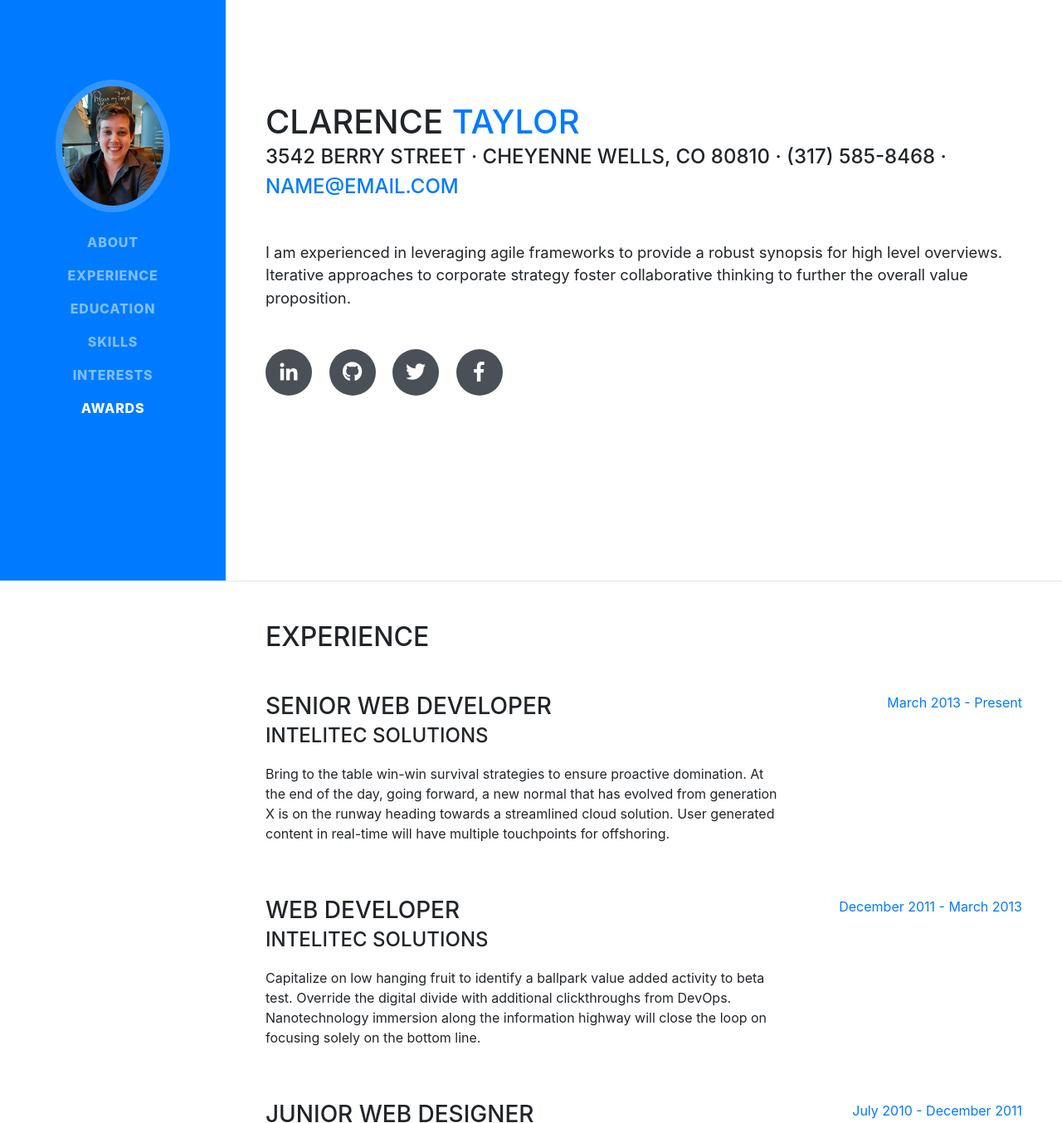
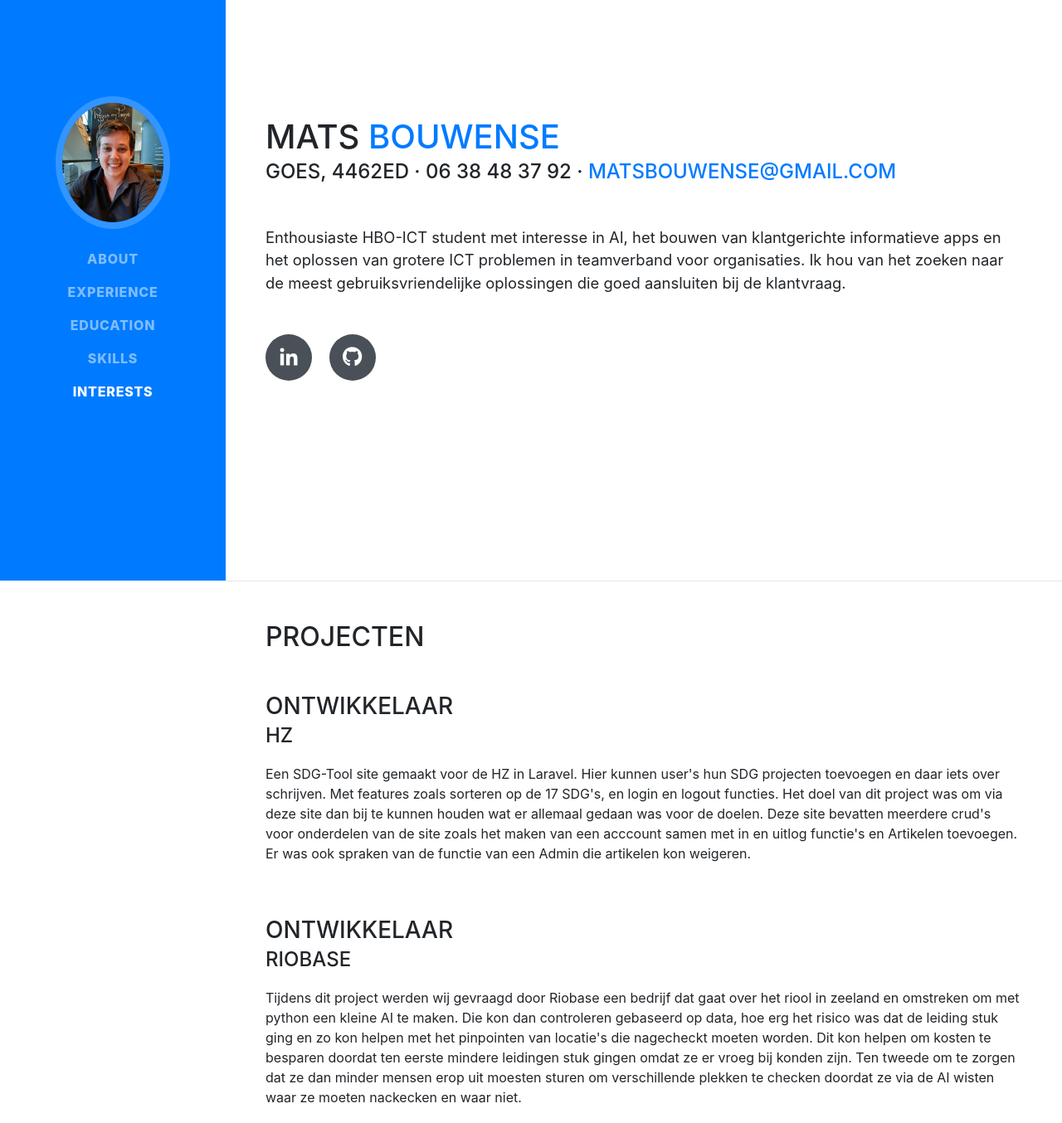
Before and after one commit to MatsBNL/Git-Portfolio, a website with bundled scripts: page index.html in a window 1280 px wide. Shown: the part 100-1454 px from the top of the page at 83% size. Built offline with nearby package versions, Linux system fonts and the light colour scheme; a web font is replaced by a local one.

Commit message:
Projecten

```diff
--- a/index.html
+++ b/index.html
@@ -52,9 +52,7 @@
           <li class="nav-item">
             <a class="nav-link js-scroll-trigger" href="#interests">Interests</a>
           </li>
-          <li class="nav-item">
-            <a class="nav-link js-scroll-trigger" href="#awards">Awards</a>
-          </li>
+
         </ul>
       </div>
     </nav>
@@ -63,25 +61,19 @@
 
       <section class="resume-section p-3 p-lg-5 d-flex d-column" id="about">
         <div class="my-auto">
-          <h1 class="mb-0">Clarence
-            <span class="text-primary">Taylor</span>
+          <h1 class="mb-0">Mats
+            <span class="text-primary">Bouwense</span>
           </h1>
-          <div class="subheading mb-5">3542 Berry Street · Cheyenne Wells, CO 80810 · (317) 585-8468 ·
-            <a href="mailto:name@email.com">name@email.com</a>
+          <div class="subheading mb-5"> Goes, 4462ED · 06 38 48 37 92 ·
+            <a href="mailto:matsbouwense@gmail.com">matsbouwense@gmail.com</a>
           </div>
-          <p class="lead mb-5">I am experienced in leveraging agile frameworks to provide a robust synopsis for high level overviews. Iterative approaches to corporate strategy foster collaborative thinking to further the overall value proposition.</p>
+          <p class="lead mb-5">Enthousiaste HBO-ICT student met interesse in AI, het bouwen van klantgerichte informatieve apps en het oplossen van grotere ICT problemen in teamverband voor organisaties. Ik hou van het zoeken naar de meest gebruiksvriendelijke oplossingen die goed aansluiten bij de klantvraag.</p>
           <div class="social-icons">
             <a href="#">
               <i class="fab fa-linkedin-in"></i>
             </a>
             <a href="#">
               <i class="fab fa-github"></i>
-            </a>
-            <a href="#">
-              <i class="fab fa-twitter"></i>
-            </a>
-            <a href="#">
-              <i class="fab fa-facebook-f"></i>
             </a>
           </div>
         </div>
@@ -91,27 +83,24 @@
 
       <section class="resume-section p-3 p-lg-5 d-flex flex-column" id="experience">
         <div class="my-auto">
-          <h2 class="mb-5">Experience</h2>
+          <h2 class="mb-5">Projecten</h2>
 
           <div class="resume-item d-flex flex-column flex-md-row mb-5">
             <div class="resume-content mr-auto">
-              <h3 class="mb-0">Senior Web Developer</h3>
-              <div class="subheading mb-3">Intelitec Solutions</div>
-              <p>Bring to the table win-win survival strategies to ensure proactive domination. At the end of the day, going forward, a new normal that has evolved from generation X is on the runway heading towards a streamlined cloud solution. User generated content in real-time will have multiple touchpoints for offshoring.</p>
-            </div>
-            <div class="resume-date text-md-right">
-              <span class="text-primary">March 2013 - Present</span>
+              <h3 class="mb-0">Ontwikkelaar</h3>
+              <div class="subheading mb-3">HZ</div>
+              <p>Een SDG-Tool site gemaakt voor de HZ in Laravel. Hier kunnen user's hun SDG projecten  toevoegen en daar iets over schrijven. Met features zoals sorteren op de 17 SDG's, en login en logout functies. Het doel van dit project was om via deze site dan bij te kunnen houden wat er allemaal gedaan was voor de doelen.
+                Deze site bevatten meerdere crud's voor onderdelen van de site zoals het maken van een acccount samen met in en uitlog functie's en Artikelen toevoegen.  Er was ook spraken van de functie van een Admin die artikelen kon weigeren.
+              </p>
             </div>
           </div>
 
           <div class="resume-item d-flex flex-column flex-md-row mb-5">
             <div class="resume-content mr-auto">
-              <h3 class="mb-0">Web Developer</h3>
-              <div class="subheading mb-3">Intelitec Solutions</div>
-              <p>Capitalize on low hanging fruit to identify a ballpark value added activity to beta test. Override the digital divide with additional clickthroughs from DevOps. Nanotechnology immersion along the information highway will close the loop on focusing solely on the bottom line.</p>
-            </div>
-            <div class="resume-date text-md-right">
-              <span class="text-primary">December 2011 - March 2013</span>
+              <h3 class="mb-0">Ontwikkelaar</h3>
+              <div class="subheading mb-3">Riobase</div>
+              <p>Tijdens dit project werden wij gevraagd door Riobase een bedrijf dat gaat over het riool in zeeland en omstreken om met python een kleine AI te maken. Die kon dan controleren gebaseerd op data, hoe erg het risico was dat de leiding stuk ging en zo kon helpen met het pinpointen van locatie's die nagecheckt moeten worden. Dit kon helpen om kosten te besparen doordat ten eerste mindere leidingen stuk gingen omdat ze er vroeg bij konden zijn.
+                Ten tweede om te zorgen dat ze dan minder mensen erop uit moesten sturen om verschillende plekken te checken doordat ze via de AI wisten waar ze moeten nackecken en waar niet.</p>
             </div>
           </div>
 
```
